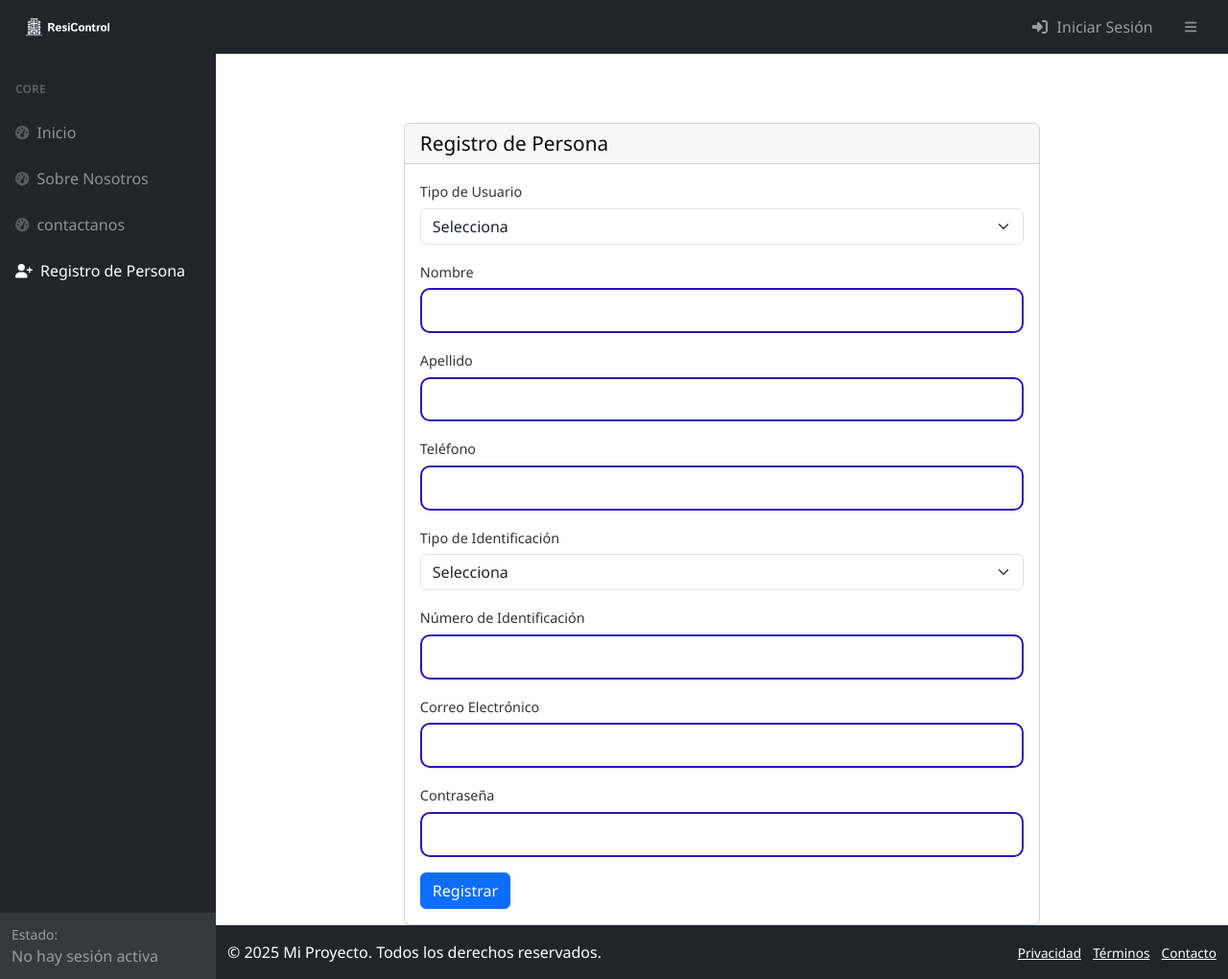
After one commit to sofiaenciso20/ResiControl, a PHP site: page /registro_persona.php in a window 1280 px wide. The commit adds this page. Shown: the whole page at 96% size. Run offline with PHP 8.4, Linux system fonts and the light colour scheme; some libraries are stand-ins or nearby versions.

Commit message:
REGISTRO USUARIO commit

```diff
--- a/public/css/style.css
+++ b/public/css/style.css
@@ -141,6 +141,7 @@ body.body-login {
     }
 }
 
+/* estilos complementarios */
 
 
 
--- /dev/null
+++ b/public/registro_persona.php
@@ -0,0 +1,16 @@
+<?php
+
+require_once __DIR__ . '/../vendor/autoload.php';
+require_once __DIR__ . '/../src/Controllers/PersonaController.php';
+
+$controller = new PersonaController();
+$mensaje = $controller->registrar();
+
+$titulo = 'Registro de Persona';
+$pagina_actual = 'registro';
+
+ob_start();
+require_once __DIR__ . '/../views/components/registro_persona.php';
+$contenido = ob_get_clean();
+
+require_once __DIR__ . '/../views/layout/main.php';
--- /dev/null
+++ b/src/Controllers/PersonaController.php
@@ -0,0 +1,20 @@
+<?php
+
+class PersonaController {
+    public function registrar() {
+        if ($_SERVER['REQUEST_METHOD'] === 'POST') {
+            $tipo_usuario = $_POST['tipo_usuario'];
+            $nombre = $_POST['nombre'];
+            $apellido = $_POST['apellido'];
+            $telefono = $_POST['telefono'];
+            $tipo_identificacion = $_POST['tipo_identificacion'];
+            $numero_identificacion = $_POST['numero_identificacion'];
+            $correo = $_POST['correo'];
+            $contrasena = $_POST['contrasena'];
+
+            // Lógica para guardar en la base de datos (simulada por ahora)
+            $mensaje = "Usuario registrado correctamente.";
+            return $mensaje;
+        }
+    }
+}
--- a/views/components/footer.php
+++ b/views/components/footer.php
@@ -8,7 +8,7 @@
                 <ul class="list-inline text-md-end mb-0">
                     <li class="list-inline-item"><a href="/privacidad" class="text-white">Privacidad</a></li>
                     <li class="list-inline-item"><a href="/terminos" class="text-white">Términos</a></li>
-                    <li class="list-inline-item"><a href="/contacto" class="text-white">Contacto</a></li>
+                    <li class="list-inline-item"><a href="/contactanos.php" class="text-white">Contacto</a></li>
                 </ul>
             </div>
         </div>
--- /dev/null
+++ b/views/components/registro_persona.php
@@ -0,0 +1,116 @@
+<div class="container mt-5">
+    <div class="row justify-content-center">
+        <div class="col-md-8">
+            <div class="card">
+                <div class="card-header">
+                    <h4 class="mb-0">Registro de Persona</h4>
+                </div>
+                <div class="card-body">
+                    <form method="POST" action="/registro_persona.php">
+                        <!-- Tipo de Usuario -->
+                        <div class="mb-3">
+                            <label class="form-label">Tipo de Usuario</label>
+                            <select class="form-select" name="tipo_usuario" id="tipo_usuario" required>
+                                <option value="">Selecciona</option>
+                                <option value="vigilante">Vigilante</option>
+                                <option value="habitante">Habitante</option>
+                                <option value="administrador">Administrador</option>
+                            </select>
+                        </div>
+
+                        <!-- Campos comunes -->
+                        <div class="mb-3">
+                            <label class="form-label">Nombre</label>
+                            <input type="text" class="form-control" name="nombre" required>
+                        </div>
+                        <div class="mb-3">
+                            <label class="form-label">Apellido</label>
+                            <input type="text" class="form-control" name="apellido" required>
+                        </div>
+                        <div class="mb-3">
+                            <label class="form-label">Teléfono</label>
+                            <input type="tel" class="form-control" name="telefono" required>
+                        </div>
+                        <div class="mb-3">
+                            <label class="form-label">Tipo de Identificación</label>
+                            <select class="form-select" name="tipo_identificacion" required>
+                                <option value="">Selecciona</option>
+                                <option value="C.C">C.C</option>
+                                <option value="T.I">T.I</option>
+                                <option value="C.E">C.E</option>
+                            </select>
+                        </div>
+                        <div class="mb-3">
+                            <label class="form-label">Número de Identificación</label>
+                            <input type="text" class="form-control" name="numero_identificacion" required>
+                        </div>
+                        <div class="mb-3">
+                            <label class="form-label">Correo Electrónico</label>
+                            <input type="email" class="form-control" name="correo" required>
+                        </div>
+                        <div class="mb-3">
+                            <label class="form-label">Contraseña</label>
+                            <input type="password" class="form-control" name="contrasena" required>
+                        </div>
+
+                        <!-- Campos dinámicos según tipo de usuario -->
+                        <div id="campos_vigilante" style="display: none;">
+                            <div class="mb-3">
+                                <label class="form-label">Nombre de la Empresa</label>
+                                <input type="text" class="form-control" name="empresa">
+                            </div>
+                        </div>
+
+                        <div id="campos_habitante" style="display: none;">
+                            <div class="mb-3">
+                                <label class="form-label">Dirección de la Casa</label>
+                                <input type="text" class="form-control" name="direccion_casa">
+                            </div>
+                            <div class="mb-3">
+                                <label class="form-label">Manzana</label>
+                                <input type="text" class="form-control" name="manzana">
+                            </div>
+                            <div class="mb-3">
+                                <label class="form-label">Cantidad de Personas</label>
+                                <input type="number" class="form-control" name="cantidad_personas">
+                            </div>
+                            <div class="mb-3">
+                                <label class="form-label">¿Tiene Animales?</label>
+                                <select class="form-select" name="tiene_animales">
+                                    <option value="no">No</option>
+                                    <option value="si">Sí</option>
+                                </select>
+                            </div>
+                            <div class="mb-3" id="cantidad_animales_div" style="display: none;">
+                                <label class="form-label">Cantidad de Animales</label>
+                                <input type="number" class="form-control" name="cantidad_animales">
+                            </div>
+                        </div>
+
+                        <div id="campos_administrador" style="display: none;">
+                            <div class="mb-3">
+                                <label class="form-label">Dirección de Residencia</label>
+                                <input type="text" class="form-control" name="direccion_residencia">
+                            </div>
+                        </div>
+
+                        <button type="submit" class="btn btn-primary">Registrar</button>
+                    </form>
+                </div>
+            </div>
+        </div>
+    </div>
+</div>
+
+<script>
+document.getElementById('tipo_usuario').addEventListener('change', function() {
+    const tipo = this.value;
+    document.getElementById('campos_vigilante').style.display = tipo === 'vigilante' ? 'block' : 'none';
+    document.getElementById('campos_habitante').style.display = tipo === 'habitante' ? 'block' : 'none';
+    document.getElementById('campos_administrador').style.display = tipo === 'administrador' ? 'block' : 'none';
+});
+
+document.querySelector('select[name="tiene_animales"]').addEventListener('change', function() {
+    document.getElementById('cantidad_animales_div').style.display = this.value === 'si' ? 'block' : 'none';
+});
+</script>
--- a/views/components/sidebar.php
+++ b/views/components/sidebar.php
@@ -16,7 +16,11 @@
                         <div class="sb-nav-link-icon"><i class="fas fa-tachometer-alt"></i></div>
                         contactanos
                     </a>
-                </div>
+                    <a class="nav-link <?php echo ($pagina_actual ?? '') === 'registro' ? 'active' : ''; ?>" href="/registro_persona.php">
+                    <div class="sb-nav-link-icon"><i class="fas fa-user-plus"></i></div>
+                    Registro de Persona
+                    </a>
+                    </div>
             </div>
             <div class="sb-sidenav-footer">
                 <div class="small">Estado:</div>
```
Also changed, not shown: views/components/contactanos.php (+4 -4 lines), views/components/dashboard.php (+1 -6 lines).
